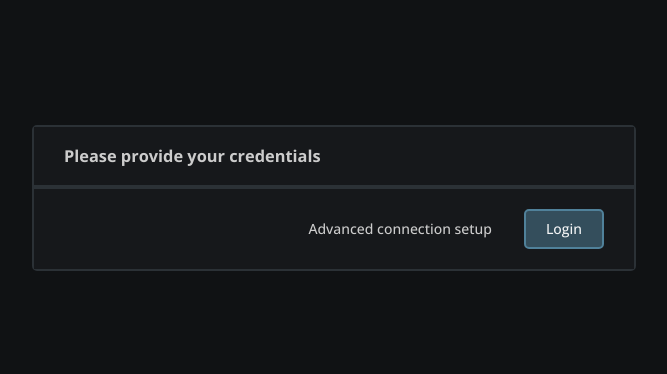
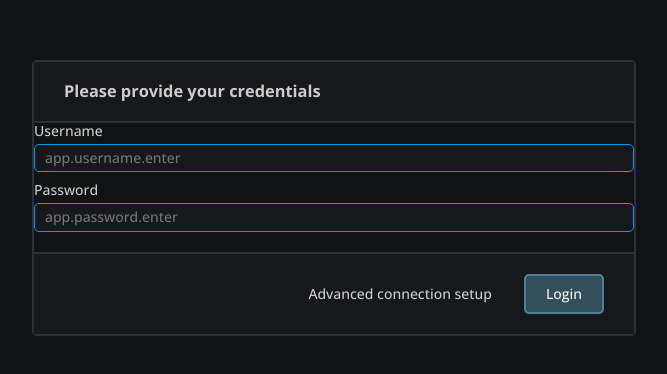
Before and after one commit to navid-kianfar/mangoose-frontend, a React (Create React App) app: page /login in a window 1280 px wide. Shown: the part 202-576 px from the top of the page, without its empty margins (306-973 px from the left). Built offline with nearby package versions, Linux system fonts and the light colour scheme.

Commit message:
form component #2

```diff
--- a/src/components/core/form/form.component.jsx
+++ b/src/components/core/form/form.component.jsx
@@ -1,6 +1,44 @@
-const FormComponent = ({ form, enabled, wating, onModelChange }) => {
+import {Input, TextField} from "@mui/material";
+import Wrapper from "./form.style";
+import {FormattedMessage} from "react-intl";
+import {useState} from "react";
+
+const FormComponent = ({ form, disabled, wating, onModelChange }) => {
+  const [state, setState] = useState(form.model);
+
+  const updateField = (field, value) => {
+      const patch = {
+          ...state,
+          [field]: value
+      };
+      setState(patch);
+      onModelChange(patch);
+  };
+
   console.log(form);
 
-  return <></>;
+  return (
+      <Wrapper className="form-element-wrapper">
+        { form.elements.map(e => (
+            <div key={e.key} className="form-element">
+              { e.config?.label?.length > 0 && (
+                  <span className="label">
+                      <FormattedMessage id={e.config.label} />
+                  </span>
+              ) }
+
+              { e.element === 'text' && (
+                  <input type={e.params.password? 'password' : 'text'}
+                         value={state[e.config.field]}
+                         onChange={(ev) =>
+                             updateField(e.config.field, ev.target.value)}
+                         disabled={disabled || wating}
+                         placeholder={e.params.placeholder} />
+              ) }
+
+            </div>
+        )) }
+      </Wrapper>
+  );
 };
 export default FormComponent;
--- /dev/null
+++ b/src/components/core/form/form.style.jsx
@@ -0,0 +1,27 @@
+import styled from "styled-components";
+
+const Wrapper = styled.div`
+  display: flex;
+  flex-direction: column;
+
+  .form-element {
+    display: flex;
+    flex-direction: column;
+    margin-bottom: 10px;
+
+    .label {
+      margin-bottom: 5px;
+    }
+
+    input {
+      background: var(--app-secondary-bg-color);
+      border: 1px solid var(--app-primary-color);
+      outline: none;
+      border-radius: 5px;
+      padding: 5px 10px;
+      color: var(--app-fg-color);
+    }
+  }
+`
+
+export default Wrapper;
--- a/src/containers/login/login.page.jsx
+++ b/src/containers/login/login.page.jsx
@@ -19,6 +19,7 @@ class LoginPage extends React.Component {
       },
       params: {
         placeholder: "app.username.enter",
+        model: ''
       },
       validation: {
         required: {
@@ -35,6 +36,7 @@ class LoginPage extends React.Component {
       params: {
         password: true,
         placeholder: "app.password.enter",
+        model: ''
       },
       validation: {
         required: {
--- a/src/utils/form-helper.js
+++ b/src/utils/form-helper.js
@@ -53,6 +53,7 @@ const createFormElement = (elements = []) => {
   };
 
   elements.forEach((e) => {
+    e.key = Guid();
     form.model[e.config.field] = e.params?.model;
   });
 
```
